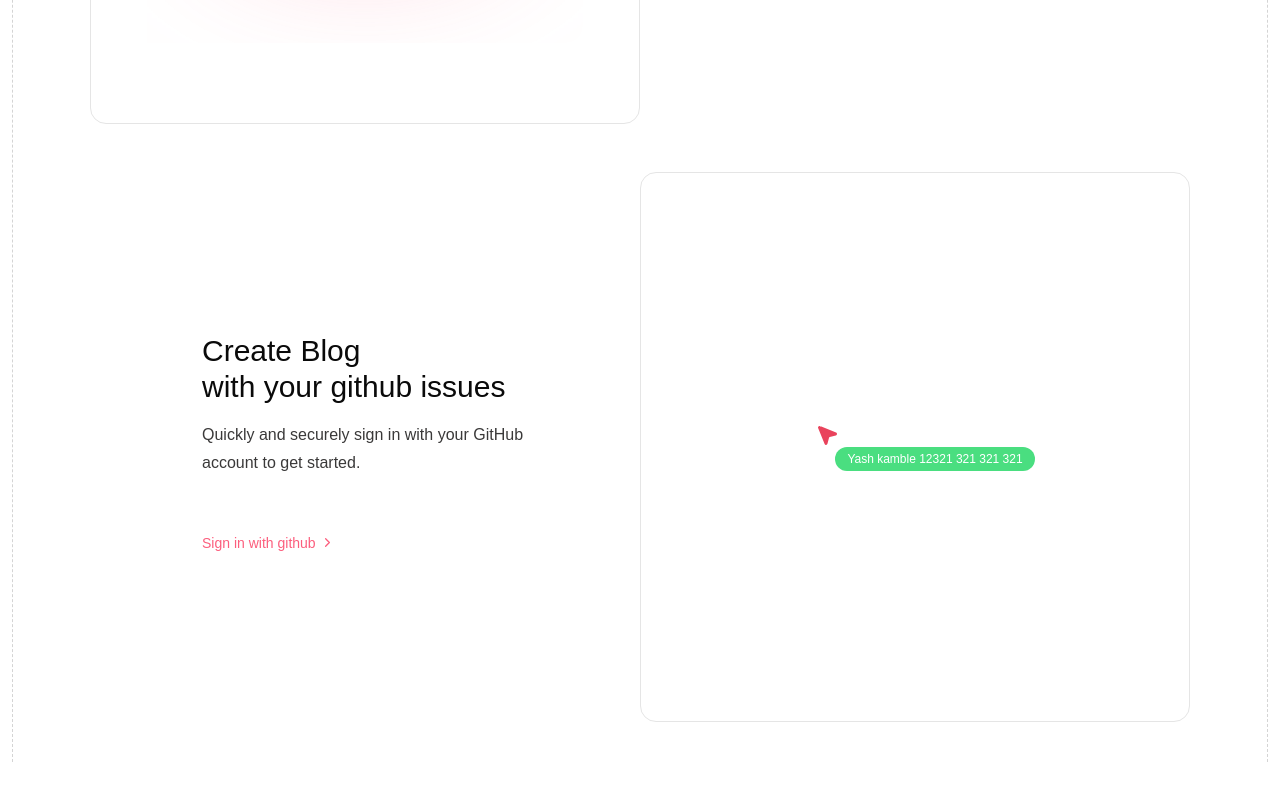
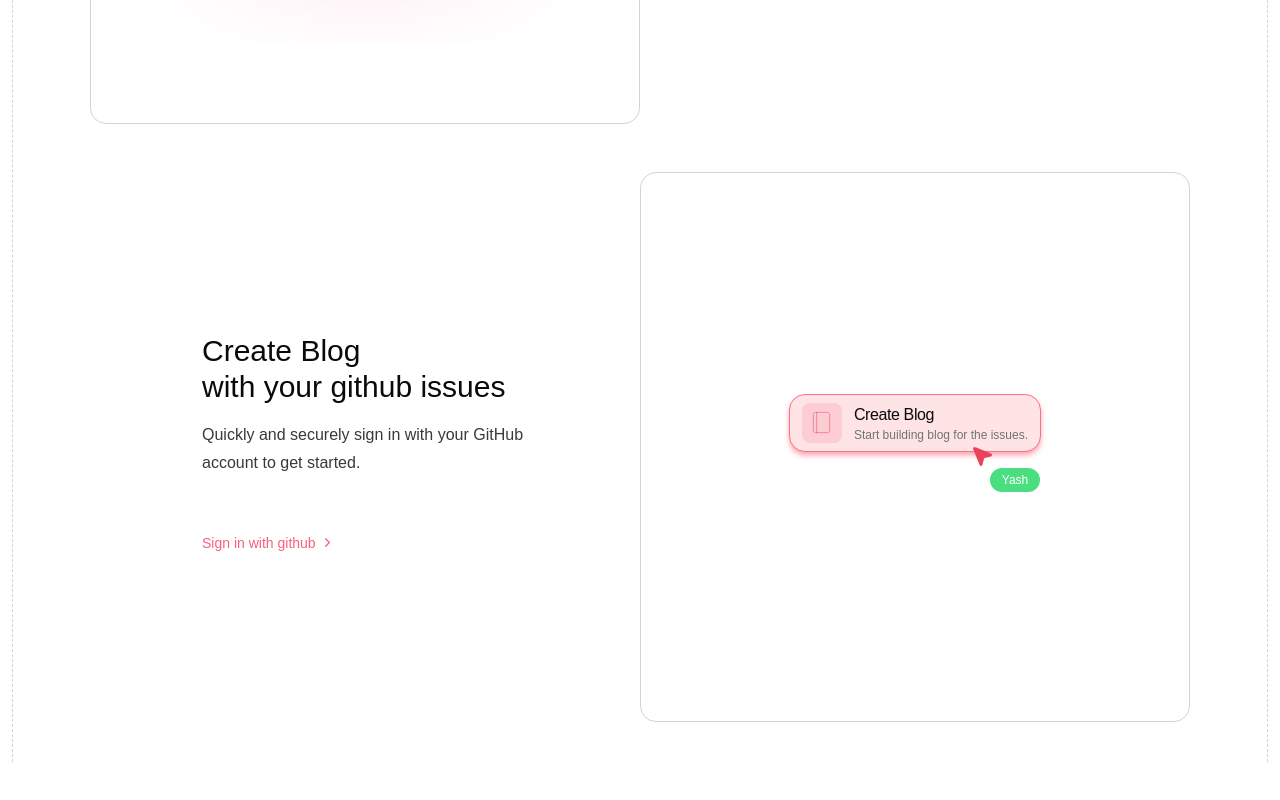
Before and after one commit to yash-devop/bloggen, a Next.js app: page / in a window 1280 px wide. Shown: the part 1945-2745 px from the top of the page. Built offline with nearby package versions, Linux system fonts and the light colour scheme.

Commit message:
add: border color

```diff
--- a/src/app/components/Features.tsx
+++ b/src/app/components/Features.tsx
@@ -97,7 +97,7 @@ const FeatureContent = ({
   return (
     <>
       <div
-        className={`border-neutral-200 w-full md:w-1/2 h-full flex justify-center items-center`}
+        className={`w-full md:w-1/2 h-full flex justify-center items-center`}
       >
         <div className="px-8 md:px-14 lg:px-28">
           <p className="text-3xl leading-[1.2em]">
@@ -134,7 +134,7 @@ const FeatureImage = ({
   return (
     <>
       <div
-        className={`border border-neutral-200 rounded-2xl w-full md:w-1/2 h-full  py-20 px-6 md:px-9 lg:px-14 flex items-center justify-center`}
+        className={`border border-neutral-300 rounded-2xl w-full md:w-1/2 h-full  py-20 px-6 md:px-9 lg:px-14 flex items-center justify-center`}
       >
         <Element />
       </div>
@@ -196,8 +196,17 @@ const CreateBlogImage = () => {
         {/* Background with blur effect */}
 
         {/* Button container */}
-        <div className="relative z-10 p-2 flex flex-col">
-          <Cursor name="Yash kamble 12321 321  321  321"/>
+        <div className="relative z-10 p-2 flex flex-col w-full items-center justify-center">
+          <div className="flex items-center py-2 gap-3 bg-rose-100 border border-rose-400 px-3 rounded-2xl shadow-md shadow-rose-300 cursor-default select-none">
+            <div className="size-10 bg-rose-200 rounded-lg flex items-center justify-center">
+              <BlogIcon className="shrink-0"/>
+            </div>
+            <div>
+              <p className="text-sm md:text-base tracking-tight">Create Blog</p>
+              <p className="text-neutral-500 text-xs font-light">Start building blog for the issues.</p>
+            </div>
+          </div>
+          <Cursor name="Yash" className="relative bottom-2 -right-20"/>
         </div>
       </div>
     </>
@@ -233,18 +242,34 @@ const DashedAnimatedSVG = ({ dir }: { dir: "up-to-down" | "down-to-up" }) => {
 
 
 const Cursor=({
-  name = "Joe"
+  name = "Joe",
+  className
 }:{
-  name: string
+  name: string,
+  className?: string
 })=>{
   return (
     <>
-      <div className="">
+      <div className={`${className} w-fit`}>
         <MousePointer2 className="stroke-[#E9435C] fill-[#E9435C] relative"/>
-        <div className="rounded-full py-1 px-3 w-full truncate bg-green-400 relative left-5 text-xs text-white cursor-default select-none">
+        <div className="rounded-full py-1 px-3 w-full truncate bg-green-400 relative left-5  text-xs text-white cursor-default select-none">
           <p>{name}</p>
         </div>
       </div>
     </>
   )
 }
+const BlogIcon=({
+  className
+}:{
+  className?: string
+})=>{
+  return (
+    <>
+     <svg width="25" height="25" viewBox="0 0 25 25" fill="none" xmlns="http://www.w3.org/2000/svg" className={className}>
+<path d="M7.65625 2.34375H6.45833C5.3125 2.34375 4.375 3.28125 4.375 4.42708V20.5729C4.375 21.7187 5.3125 22.6562 6.45833 22.6562H7.65625M7.65625 2.34375V22.6562M7.65625 2.34375H18.5417C19.6875 2.34375 20.625 3.28125 20.625 4.42708V20.5729C20.625 21.7187 19.6875 22.6562 18.5417 22.6562H7.65625" stroke="#E9435C" strokeWidth="0.5" strokeLinecap="round" strokeLinejoin="round"/>
+</svg>
+
+    </>
+  )
+}
```
